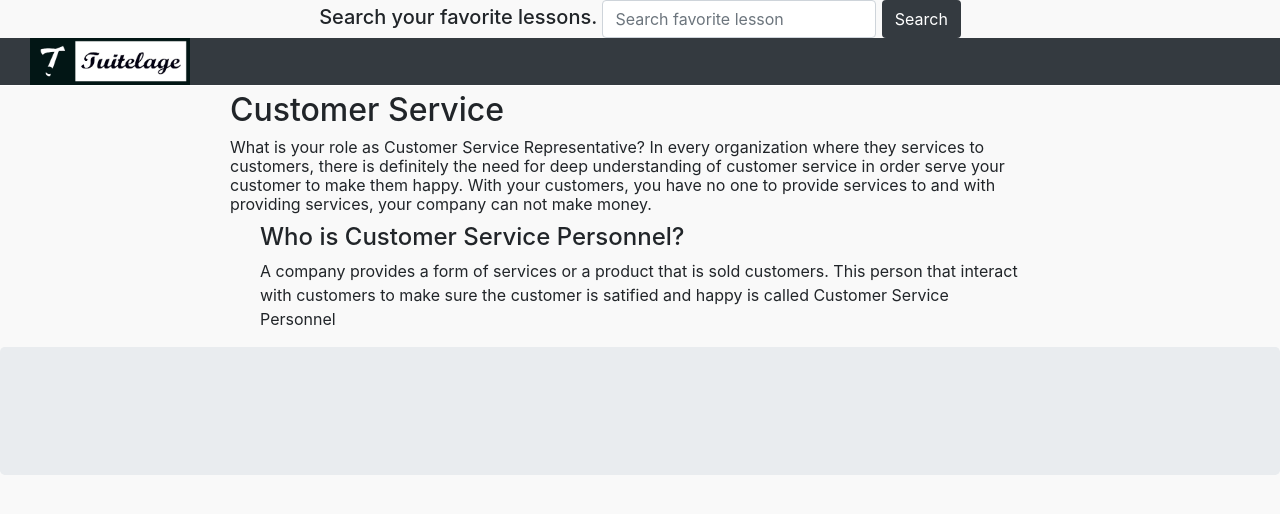
After one commit to jbdanquah2/tuitelage, a PHP site: page /lesson-content.php in a window 1280 px wide. The commit adds this page. Shown: the top 514 px of the page. Run offline with PHP 8.4, Linux system fonts and the light colour scheme; the visitor is signed in with stand-in values (Sample User, id 1).

```diff
--- a/layout_footer.php
+++ b/layout_footer.php
@@ -6,5 +6,6 @@
 <link rel="stylesheet" href="https://fonts.googleapis.com/css?family=Roboto:300,400,500,700,400italic">
 <script src="js/jquery-3.3.1.min.js" type="text/javascript"></script>
 <script src="js/bootstrap.min.js" type="text/javascript"></script>
+<script src="js/landing.js" type="text/javascript"></script>
 
 </html>
--- a/layout_header.php
+++ b/layout_header.php
@@ -3,7 +3,7 @@
 
 <head>
     <title>
-        <?php echo $page_title; ?>
+        <?php echo $page_title;?>
     </title>
     <meta charset="utf-8">
     <meta http-equiv="X-UA-Compatible" content="IE=edge">
--- /dev/null
+++ b/lesson-content.php
@@ -0,0 +1,61 @@
+<?php
+session_start();
+// set page headers
+
+$page_title = "Tuitelage.com Members Area";
+$motive = 'Search your favorite lessons.  <form class="form-inline home-search">
+            <input class="form-control" type="text" placeholder="Search favorite lesson">
+            <button class="btn btn-success-outline bg-dark" type="submit">Search </button>
+        </form>';
+
+include_once "layout_header.php";
+
+// include database and object files
+include_once 'config/connection.php';
+include_once 'objects/lesson.php';
+
+// get database connection
+$database = new Database();
+$db = $database->getConnection();
+$lesson = new lesson($db);
+
+
+if(!isset($_SESSION['user']))
+{
+header("Location: index.php");
+}
+
+
+
+?>
+
+
+<div class="container main-lesson">
+    <h2 class="main-topic">
+        Customer Service
+    </h2>
+    <h5>
+        <small class="topic-preview">What is your role as Customer Service Representative?
+            In every organization where they services to customers, there is definitely the need for deep understanding of customer service in order serve your customer to make them happy. With your customers, you have no one to provide services to and with providing services, your company can not make money.
+
+        </small></h5>
+    <div class="container">
+        <div class="container">
+            <h4 class="sub-topic">
+                Who is Customer Service Personnel?
+            </h4>
+            <p class="topic-detail">A company provides a form of services or a product that is sold customers. This person that interact with customers to make sure the customer is satified and happy is called Customer Service Personnel</p>
+
+        </div>
+    </div>
+
+</div>
+
+
+
+
+
+<?php
+// footer
+include_once "layout_footer.php";
+?>
--- a/logout.php
+++ b/logout.php
@@ -18,5 +18,4 @@
 
 header("Location: index.php");
 }
-
 ?>
--- a/objects/crud.php
+++ b/objects/crud.php
@@ -66,7 +66,7 @@
 
 try{
 
-$statement = $this->conn->prepare("SELECT au.userName,au.pssword, p.firstName, c.companyName FROM app_user au join person p on au.personId = p.personId join company_person cp on cp.personId = p.personId join company c on cp.companyId = c.companyId WHERE au.userName=:userName");
+$statement = $this->conn->prepare("SELECT au.userName,au.pssword, au.userStatus, p.firstName, c.companyName FROM app_user au join person p on au.personId = p.personId join company_person cp on cp.personId = p.personId join company c on cp.companyId = c.companyId WHERE au.userName=:userName");
 $statement->execute(array(":userName"=>$userName));
 $dataRows = $statement->fetch(PDO::FETCH_ASSOC);
 
--- a/objects/lesson.php
+++ b/objects/lesson.php
@@ -49,7 +49,7 @@
         <p class="card-text">' .
             $lessonSummary .
             '</p>
-            <a href="index.php?lessonView='. $lessonId .'" class="btn btn-danger">View Lesson</a>
+            <a href="lesson-content.php" class="btn btn-danger">View Lesson</a>
 
     </div>
 </div>
--- a/signup.php
+++ b/signup.php
@@ -2,13 +2,15 @@
 // set page headers
 $page_title = "Tuitelage.com/signup";
 $motive = "Do you have a company? Sign Up here to start!";
-include_once "layout_header.php";
+
 
 // include database and object files
 include_once 'config/connection.php';
 include_once 'objects/lesson.php';
 include_once 'objects/crud.php';
 
+
+include_once "layout_header.php";
 
 
 // get database connection
--- a/style/landing.css
+++ b/style/landing.css
@@ -23,7 +23,9 @@
     padding: 0 !important;
 }
 
-#home {
+#home-login {
+    /*    display: none;
+    */
     padding: 2px;
     margin: 0;
     width: 100%;
@@ -74,6 +76,13 @@
     border-color: #fdfdfd;
 }
 
+#response {
+    font-weight: 400;
+    text-align: center;
+    margin: 0;
+    padding: 0;
+}
+
 .hrline {
     padding: 0;
     margin: 0;
@@ -90,7 +99,7 @@
 }
 
 .card-signin .card-title {
-    margin-bottom: 2rem;
+    margin-bottom: 1.5rem;
     letter-spacing: 4px;
 
     font-weight: 500;
@@ -99,6 +108,7 @@
 
 .card-signin .card-body {
     padding: 2rem;
+
 }
 
 .form-signin {
@@ -161,8 +171,25 @@
     display: inline-block !important;
     width: 45%;
     margin: 20px;
+}
 
+@media screen and (max-width: 922px) {
+
+    #lesson_t {
+        width: 90%;
+        /*        margin: 0 auto;
+        */
+        margin: 0 0 30px 0;
+
+    }
+
+    .lesson-wrap {
+        padding: 0;
+        /*        text-align: center;
+        */
+    }
 }
+
 
 .t-body {
     padding: 25px;
@@ -174,7 +201,7 @@
 
 
 
-.fixed_image {
+._image {
     margin: 0 !important;
     padding: 0;
 }
@@ -187,3 +214,8 @@
 .q-text {
     padding: 20px 0 20px 0 !important;
 }
+
+
+.main-lesson {
+    width: 850px !important;
+}
```
Also changed, not shown: home.php (renamed from company_page.php, +7 -7 lines), index.php (+45 -30 lines), config/connection.php (line endings or trailing spaces).
